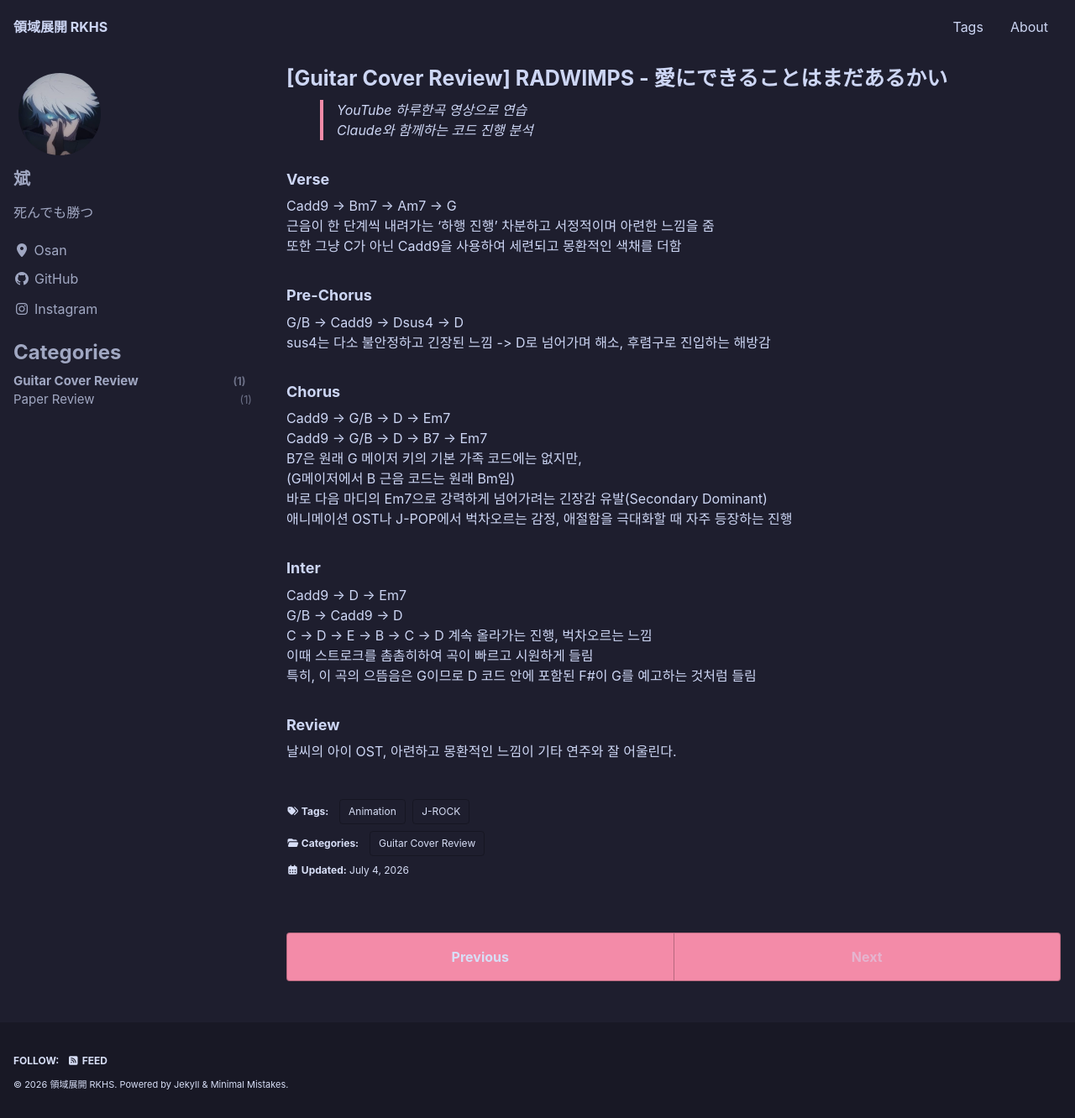
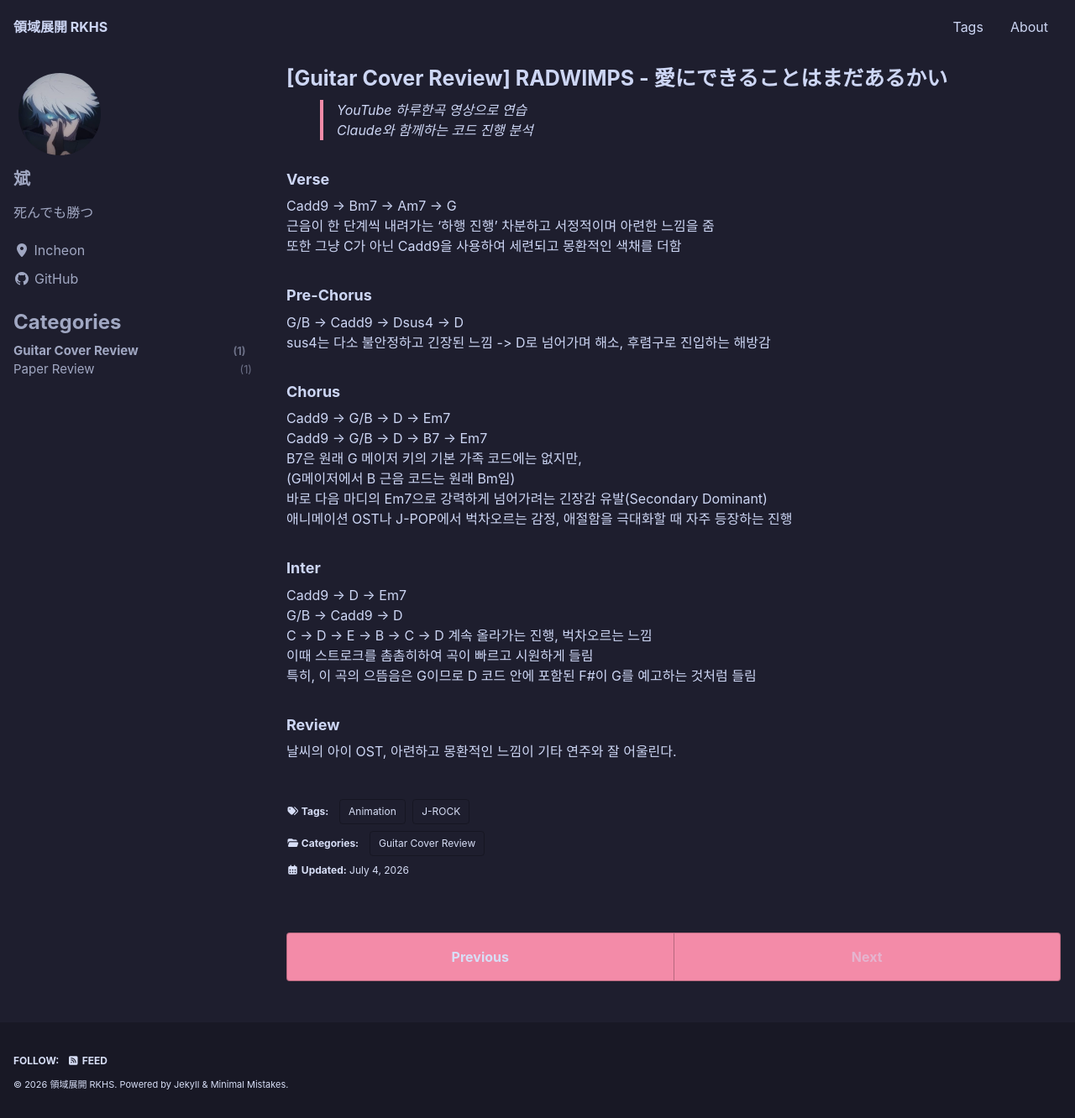
Before and after one commit to ml-bean/ml-bean.github.io, a Jekyll site: the page built from _posts/Guitar Cover Review/2026-07-04-01-Is-There-Still-Anything-That-Love-Can-Do.md, in a window 1280 px wide and 1332 px high. Shown: the whole window at 84% size. Built offline with Jekyll 4.4.1, drawn with Linux system fonts in a browser that asks for light colours; cached includes are drawn as plain includes.

Commit message:
mkdir _posts/categories & modified config.yml - rm insta, location to Incheon

```diff
--- a/_config.yml
+++ b/_config.yml
@@ -117,7 +117,7 @@ author:
   name             : "斌"
   avatar           : "/assets/images/01_infinite_void.jpg"
   bio              : "死んでも勝つ"
-  location         : "Osan"
+  location         : "Incheon"
   email            :
   # fediverse      : "@you@instance.social"  # used for fediverse:creator meta tag
   links:
@@ -136,9 +136,9 @@ author:
     - label: "GitHub"
       icon: "fab fa-fw fa-github"
       url: "https://github.com/ml-bean"
-    - label: "Instagram"
-      icon: "fab fa-fw fa-instagram"
-      url: "https://instagram.com/view_ean"
+    # - label: "Instagram"
+    #   icon: "fab fa-fw fa-instagram"
+    #   url: "https://instagram.com/view_ean"
 
 # Site Footer
 # footer:
```
Also changed, not shown: _posts/Guitar Cover Review/2026-07-04-01-Is-There-Still-Anything-That-Love-Can-Do.md (renamed from _posts/2026-07-04-01-Is-There-Still-Anything-That-Love-Can-Do.md), _posts/Paper Review/2026-06-24-KEF.md (renamed from _posts/2026-06-24-KEF.md), assets/images/Weathering_with_You_Poster.jpg (added).
